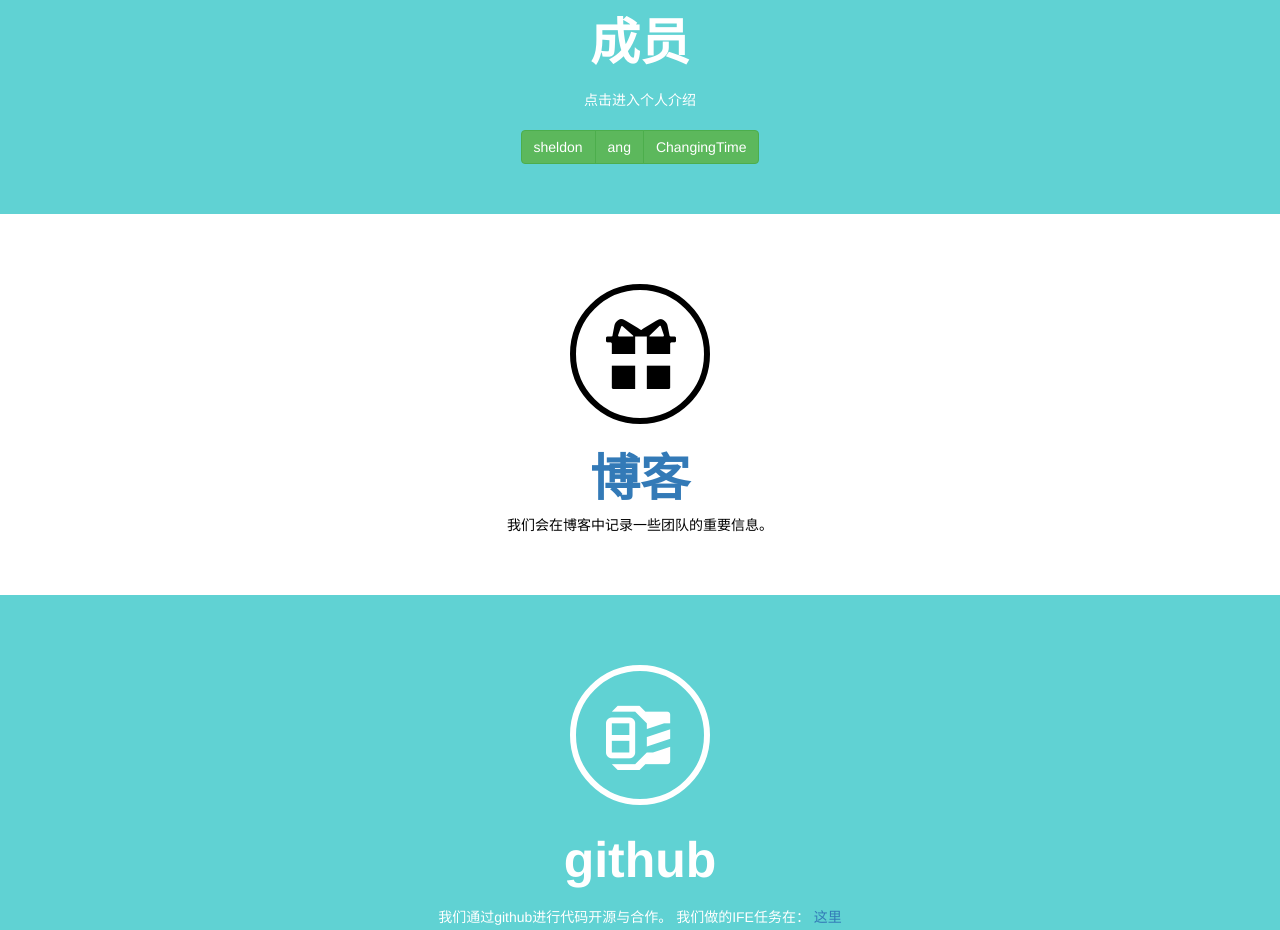
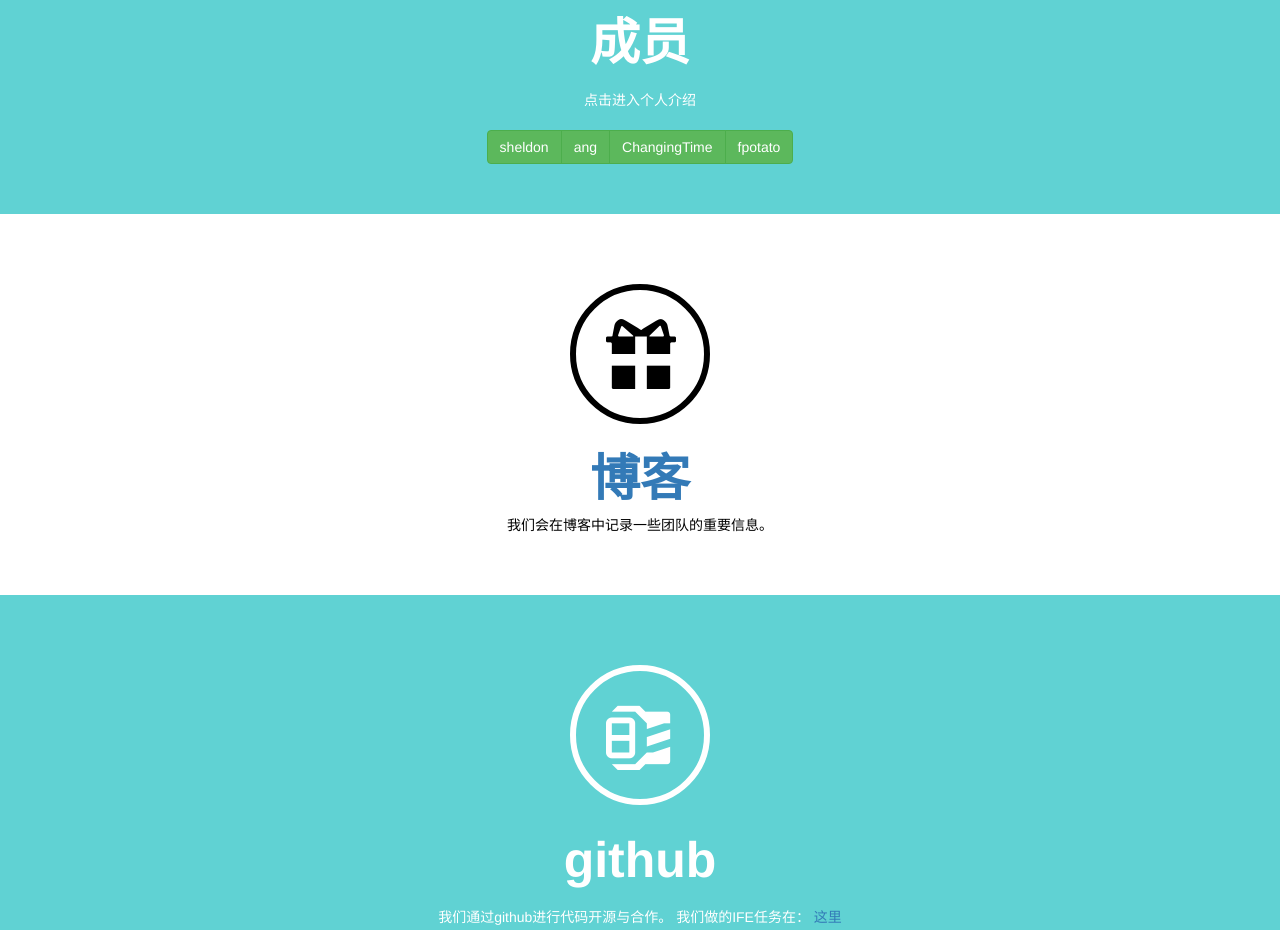
Before and after one commit to prototype-team/prototype-team.github.io, a plain HTML site: page index.html in a window 1280 px wide. Shown: the part 1380-2310 px from the top of the page. Drawn offline with Linux system fonts and the light colour scheme.

Commit message:
Update index.html

```diff
--- a/index.html
+++ b/index.html
@@ -43,6 +43,7 @@
 			  <a  href="https://prototype-team.github.io/members/sheldon/" class="btn btn-success" target="_blank">sheldon</a>
 			  <a  href="https://prototype-team.github.io/members/ang/"class="btn btn-success" target="_blank">ang</a>
 			  <a href="https://prototype-team.github.io/members/ChangingTime" class="btn btn-success" target="_blank">ChangingTime</a>
+			  <a href="http://fpotato.github.io/" class="btn btn-success" target="_blank">fpotato</a>
 			</div>
 		</div>
 	</div>
```
